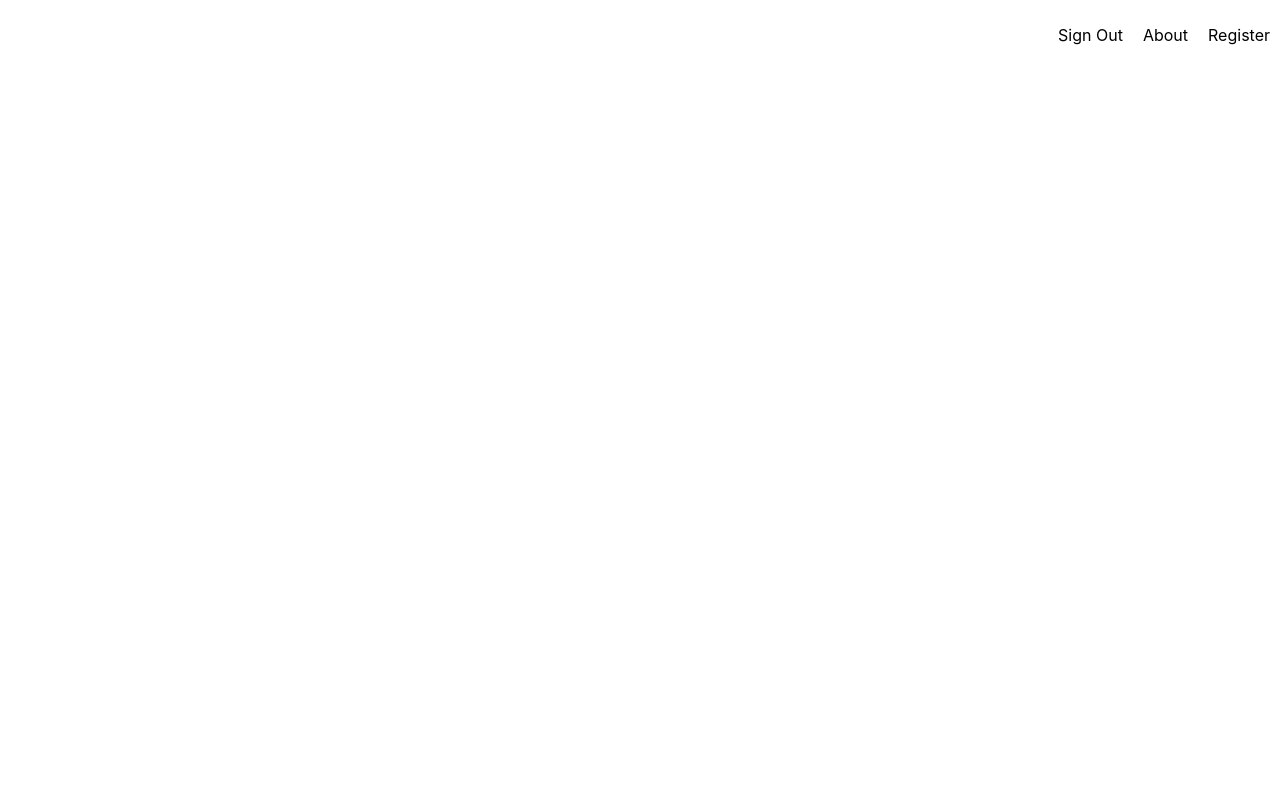
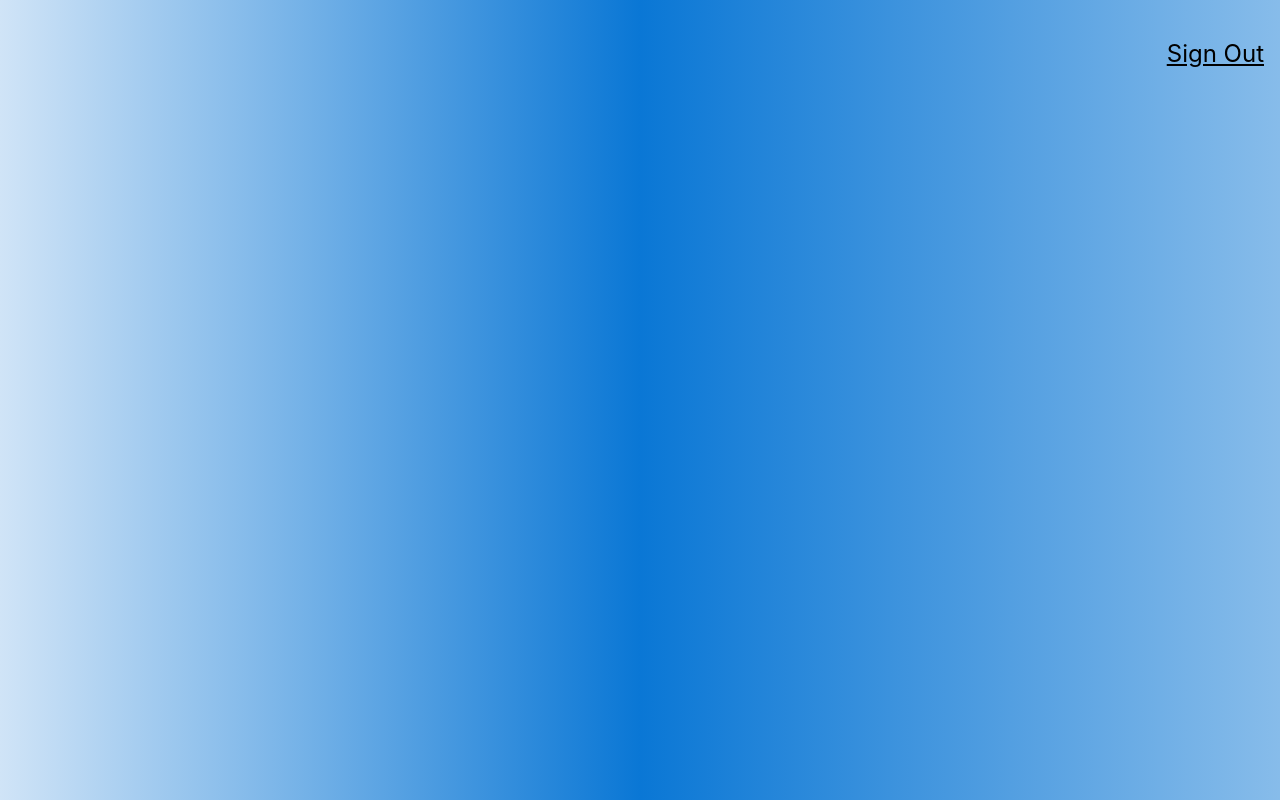
Before and after one commit to RDG83/face-recognition-app, a React (Create React App) app: page / in a window 1280 px wide. Built offline with nearby package versions, Linux system fonts and the light colour scheme.

Commit message:
add background and style to nav

```diff
--- a/src/components/Navigation/Navigation.css
+++ /dev/null
@@ -1,8 +0,0 @@
-p {
-    padding: 10px;
-}
-
-.nav {
-    display: flex;
-    justify-content: flex-end;
-}
--- a/src/components/Navigation/Navigation.js
+++ b/src/components/Navigation/Navigation.js
@@ -1,12 +1,9 @@
 import React from "react";
-import './Navigation.css';
 
 const Navigation = () => {
     return (
-        <nav className="nav">
-            <p>Sign Out</p>
-            <p>About</p>
-            <p>Register</p>
+        <nav style={{ display: "flex", justifyContent: "flex-end" }}>
+            <p className="f3 link dim black underline pa3 pointer">Sign Out</p>
         </nav>
     );
 };
--- a/src/index.css
+++ b/src/index.css
@@ -1,13 +1,20 @@
 body {
-  margin: 0;
-  font-family: -apple-system, BlinkMacSystemFont, 'Segoe UI', 'Roboto', 'Oxygen',
-    'Ubuntu', 'Cantarell', 'Fira Sans', 'Droid Sans', 'Helvetica Neue',
-    sans-serif;
-  -webkit-font-smoothing: antialiased;
-  -moz-osx-font-smoothing: grayscale;
+    margin: 0;
+    font-family: -apple-system, BlinkMacSystemFont, "Segoe UI", "Roboto",
+        "Oxygen", "Ubuntu", "Cantarell", "Fira Sans", "Droid Sans",
+        "Helvetica Neue", sans-serif;
+    -webkit-font-smoothing: antialiased;
+    -moz-osx-font-smoothing: grayscale;
+  /* Permalink - use to edit and share this gradient: https://colorzilla.com/gradient-editor/#d0e4f7+0,73b1e7+24,0a77d5+50,539fe1+79,87bcea+100;Blue+Pipe+%231 */
+background: #d0e4f7; /* Old browsers */
+background: -moz-linear-gradient(left,  #d0e4f7 0%, #73b1e7 24%, #0a77d5 50%, #539fe1 79%, #87bcea 100%); /* FF3.6-15 */
+background: -webkit-linear-gradient(left,  #d0e4f7 0%,#73b1e7 24%,#0a77d5 50%,#539fe1 79%,#87bcea 100%); /* Chrome10-25,Safari5.1-6 */
+background: linear-gradient(to right,  #d0e4f7 0%,#73b1e7 24%,#0a77d5 50%,#539fe1 79%,#87bcea 100%); /* W3C, IE10+, FF16+, Chrome26+, Opera12+, Safari7+ */
+filter: progid:DXImageTransform.Microsoft.gradient( startColorstr='#d0e4f7', endColorstr='#87bcea',GradientType=1 ); /* IE6-9 */
+
 }
 
 code {
-  font-family: source-code-pro, Menlo, Monaco, Consolas, 'Courier New',
-    monospace;
+    font-family: source-code-pro, Menlo, Monaco, Consolas, "Courier New",
+        monospace;
 }
```
